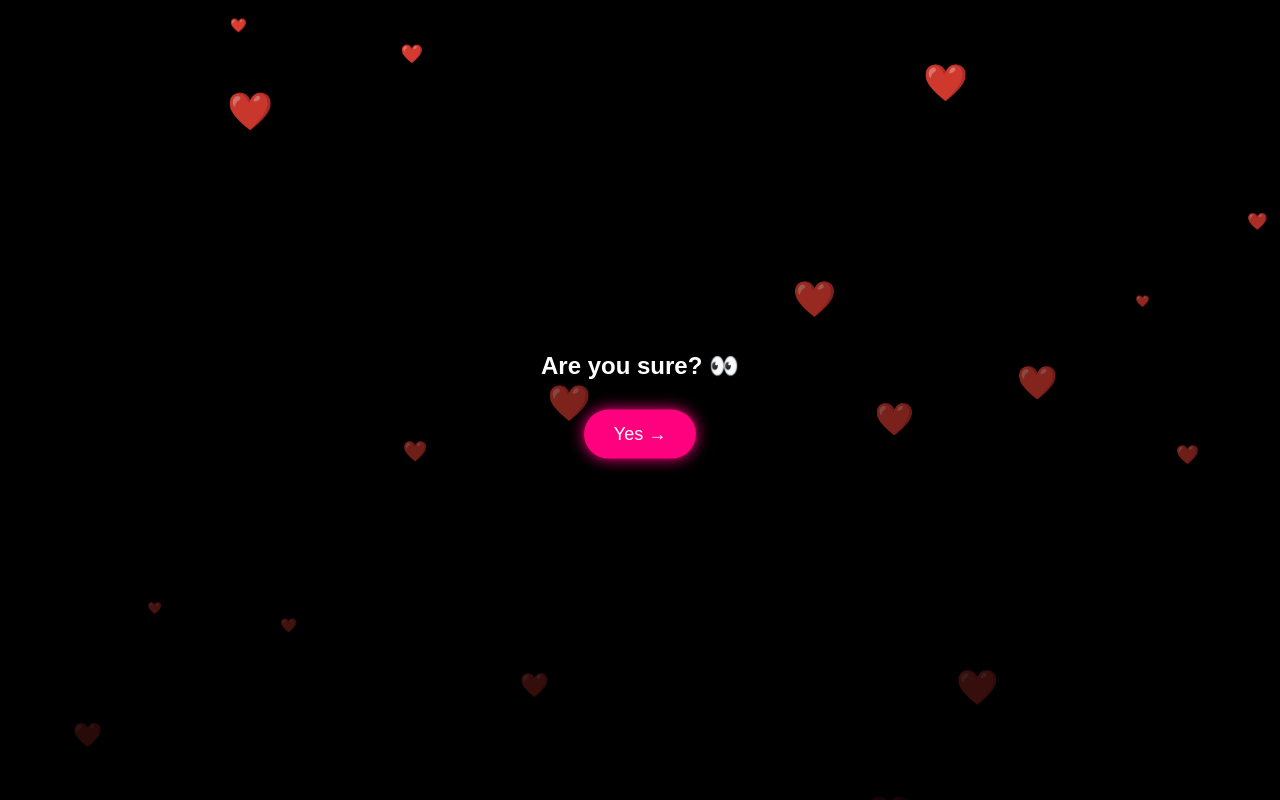
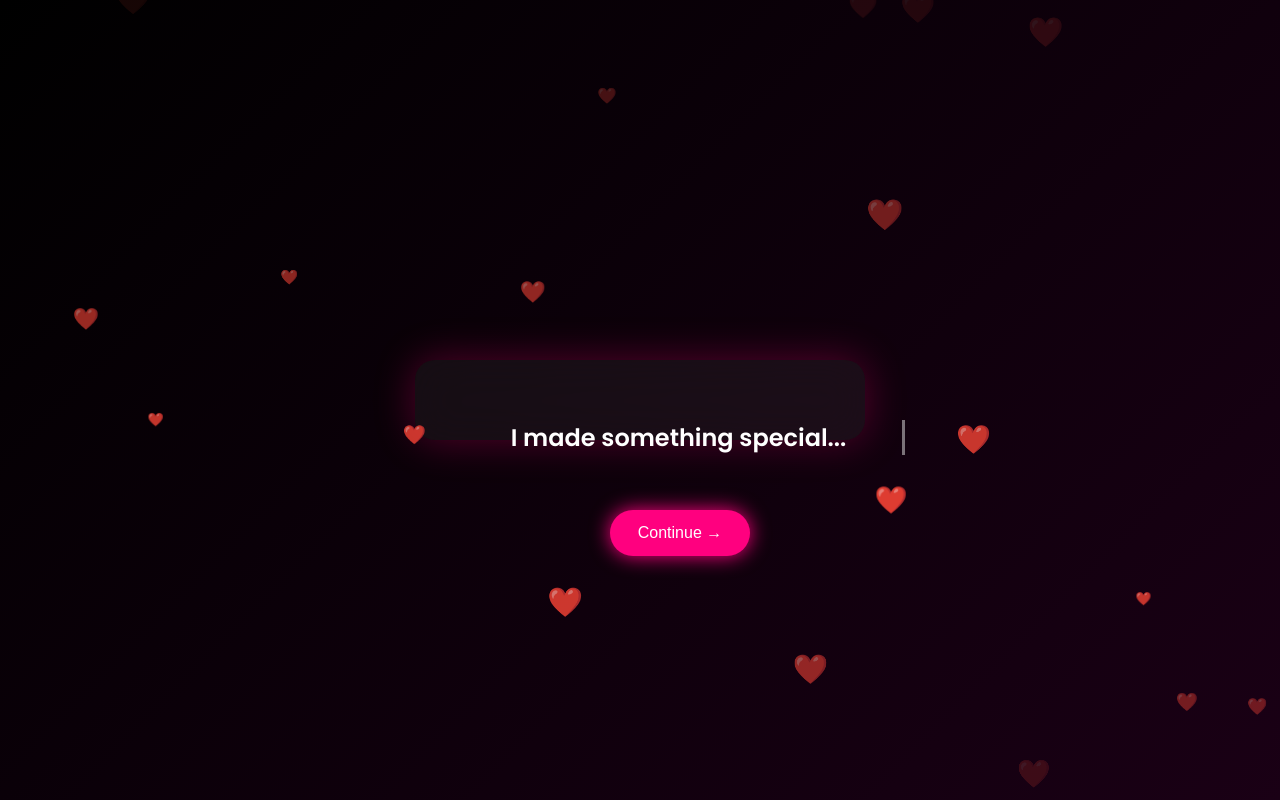
Before and after one commit to theadityabihani/Romantic-website, a plain HTML site: page index.html in a window 1280 px wide. Both pictures are taken after a click on the button "Yes 💕". Drawn offline with Linux system fonts and the light colour scheme.

Commit message:
Refactor HTML structure and styles for clarity

```diff
--- a/index.html
+++ b/index.html
@@ -7,61 +7,93 @@
 
 <title>Something For You ❤️</title>
 
+<link href="https://fonts.googleapis.com/css2?family=Poppins:wght@300;600&display=swap" rel="stylesheet">
+
 <style>
 
 body{
 margin:0;
-background:black;
-font-family:Arial;
+font-family:'Poppins',sans-serif;
+background:linear-gradient(135deg,#000000,#1a0015);
+height:100vh;
+overflow:hidden;
 color:white;
-overflow:hidden;
 }
 
-.screen{
+/* CENTER CONTAINER */
+
+.container{
 position:absolute;
 top:50%;
 left:50%;
-transform:translate(-50%,-50%) scale(.9);
+transform:translate(-50%,-50%);
+width:90%;
+max-width:450px;
+}
+
+/* GLASS CARD */
+
+.card{
+backdrop-filter:blur(20px);
+background:rgba(255,255,255,0.05);
+border-radius:20px;
+padding:40px;
+text-align:center;
+box-shadow:0 0 40px rgba(255,0,120,0.3);
+}
+
+/* SCREENS */
+
+.screen{
 opacity:0;
+transform:scale(.85);
 pointer-events:none;
-transition:0.5s;
-text-align:center;
-width:90%;
-max-width:600px;
+position:absolute;
+width:100%;
+transition:0.6s ease;
 }
 
 .active{
 opacity:1;
-transform:translate(-50%,-50%) scale(1);
+transform:scale(1);
 pointer-events:auto;
 }
 
+/* BUTTONS */
+
 .btn{
-padding:14px 30px;
+padding:14px 28px;
+border-radius:30px;
 border:none;
-border-radius:40px;
 margin:10px;
-font-size:18px;
+font-size:16px;
 cursor:pointer;
+transition:.3s;
 }
 
 .yes{
 background:#ff007f;
 color:white;
-box-shadow:0 0 15px #ff007f;
+box-shadow:0 0 20px #ff007f;
+}
+
+.yes:hover{
+transform:scale(1.1);
 }
 
 .no{
-background:#333;
+background:#222;
 color:white;
 position:absolute;
 }
+
+/* TYPEWRITER */
 
 .typewriter{
 overflow:hidden;
 white-space:nowrap;
 border-right:3px solid white;
-animation:typing 4s steps(40), blink .5s infinite alternate;
+animation:typing 3s steps(40), blink .5s infinite alternate;
 }
 
 @keyframes typing{
@@ -73,14 +105,17 @@ to{width:100%}
 50%{border-color:transparent}
 }
 
+/* FLOATING HEARTS */
+
 .heart{
 position:fixed;
-animation:fall linear forwards;
+animation:floatUp linear forwards;
 }
 
-@keyframes fall{
-0%{transform:translateY(-10vh);opacity:1}
-100%{transform:translateY(110vh);opacity:0}
+@keyframes floatUp{
+0%{transform:translateY(100vh);opacity:0}
+30%{opacity:1}
+100%{transform:translateY(-10vh);opacity:0}
 }
 
 </style>
@@ -89,104 +124,82 @@ animation:fall linear forwards;
 
 <body>
 
-<!-- 1 -->
+<div class="container">
+<div class="card">
+
+<!-- SCREEN 1 -->
 
 <div class="screen active" id="screen1">
 
-<h1>Do you like surprises? ❤️</h1>
+<h2>Do you like surprises? ❤️</h2>
 
-<button class="btn yes" onclick="nextScreen(2)">Yes 💕</button>
-
+<button class="btn yes" onclick="next(2)">Yes 💕</button>
 <button class="btn no" id="noBtn">No 😅</button>
 
 </div>
 
-<!-- 2 -->
+<!-- SCREEN 2 -->
 
 <div class="screen" id="screen2">
 
-<h2>Are you sure? 👀</h2>
+<h2 class="typewriter">I made something special...</h2>
 
-<button class="btn yes" onclick="nextScreen(3)">Yes →</button>
+<br>
+
+<button class="btn yes" onclick="next(3)">Continue →</button>
 
 </div>
 
-<!-- 3 -->
+<!-- SCREEN 3 -->
 
 <div class="screen" id="screen3">
 
-<h2>One more step...</h2>
+<p>
+Some people walk into your life...<br>
+and everything changes ❤️
+</p>
 
-<button class="btn yes" onclick="nextScreen(4)">Continue →</button>
+<button class="btn yes" onclick="next(4)">Next →</button>
 
 </div>
 
-<!-- 4 -->
+<!-- SCREEN 4 -->
 
 <div class="screen" id="screen4">
 
-<h1 class="typewriter">I made something just for you...</h1>
-
-<button class="btn yes" onclick="nextScreen(5)">Next →</button>
+<h2>You are my favourite surprise ❤️</h2>
 
 </div>
 
-<!-- 5 -->
-
-<div class="screen" id="screen5">
-
-<p>You changed my world in the best way ❤️</p>
-
-<button class="btn yes" onclick="nextScreen(6)">Continue →</button>
-
 </div>
-
-<!-- 6 -->
-
-<div class="screen" id="screen6">
-
-<p>Every memory with you feels special.</p>
-
-<button class="btn yes" onclick="nextScreen(7)">Next →</button>
-
-</div>
-
-<!-- 7 -->
-
-<div class="screen" id="screen7">
-
-<h1>You are my favourite surprise ❤️</h1>
-
-<button class="btn yes" onclick="nextScreen(8)">Final →</button>
-
-</div>
-
-<!-- 8 -->
-
-<div class="screen" id="screen8">
-
-<h2>Thank you for being you ❤️</h2>
-
 </div>
 
 <script>
 
-function nextScreen(n){
+/* PAGE TRANSITION */
 
-document.querySelectorAll(".screen").forEach(s=>{
-s.classList.remove("active");
-});
+function next(n){
 
-document.getElementById("screen"+n).classList.add("active");
+document.querySelectorAll(".screen")
+.forEach(s=>s.classList.remove("active"));
+
+document.getElementById("screen"+n)
+.classList.add("active");
 
 }
 
-const noBtn=document.getElementById("noBtn");
+/* RUNNING NO BUTTON */
 
-noBtn.addEventListener("mouseover",()=>{
-noBtn.style.top=Math.random()*80+"%";
-noBtn.style.left=Math.random()*80+"%";
+const no=document.getElementById("noBtn");
+
+no.addEventListener("mouseover",()=>{
+
+no.style.top=Math.random()*80+"%";
+no.style.left=Math.random()*80+"%";
+
 });
+
+/* FLOATING HEARTS */
 
 setInterval(()=>{
 
@@ -196,14 +209,14 @@ heart.className="heart";
 heart.innerHTML="❤️";
 
 heart.style.left=Math.random()*100+"%";
-heart.style.fontSize=(10+Math.random()*30)+"px";
-heart.style.animationDuration=(3+Math.random()*5)+"s";
+heart.style.fontSize=(12+Math.random()*20)+"px";
+heart.style.animationDuration=(4+Math.random()*4)+"s";
 
 document.body.appendChild(heart);
 
 setTimeout(()=>heart.remove(),8000);
 
-},250);
+},300);
 
 </script>
 
```
